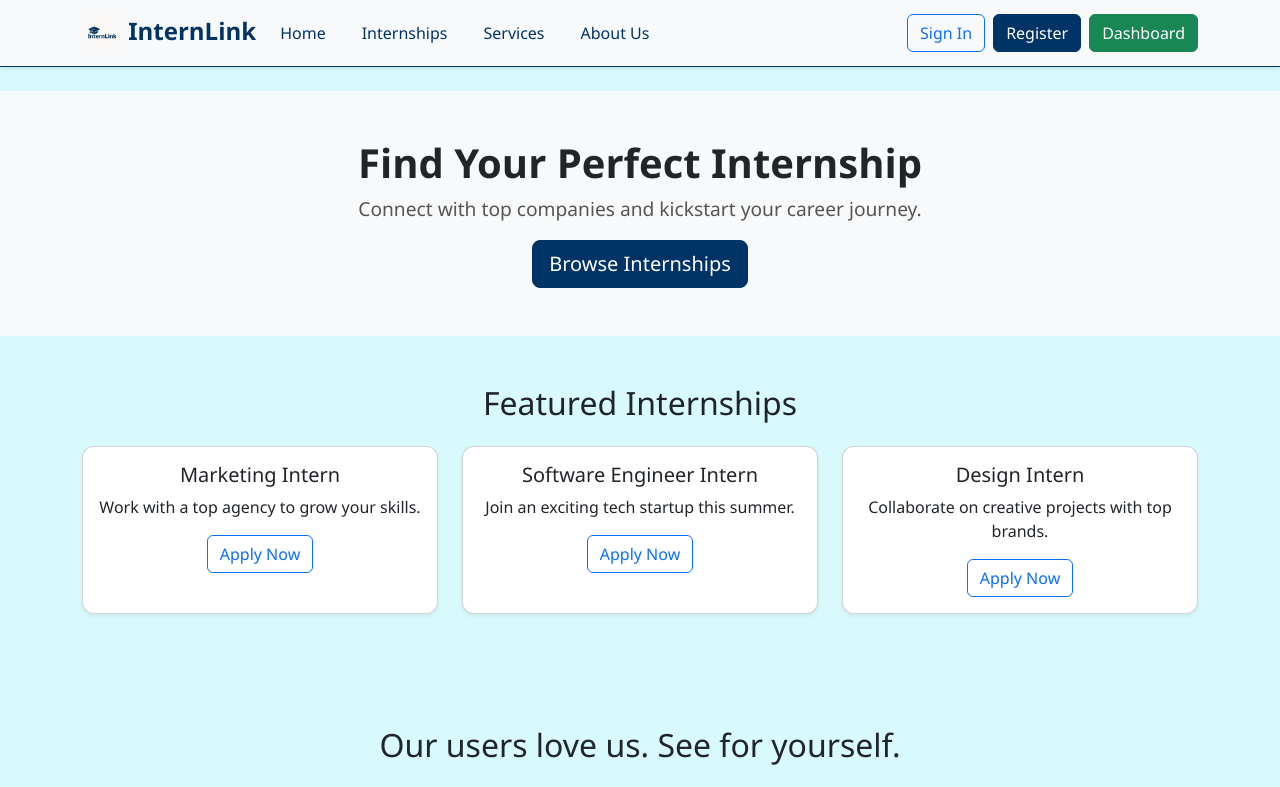
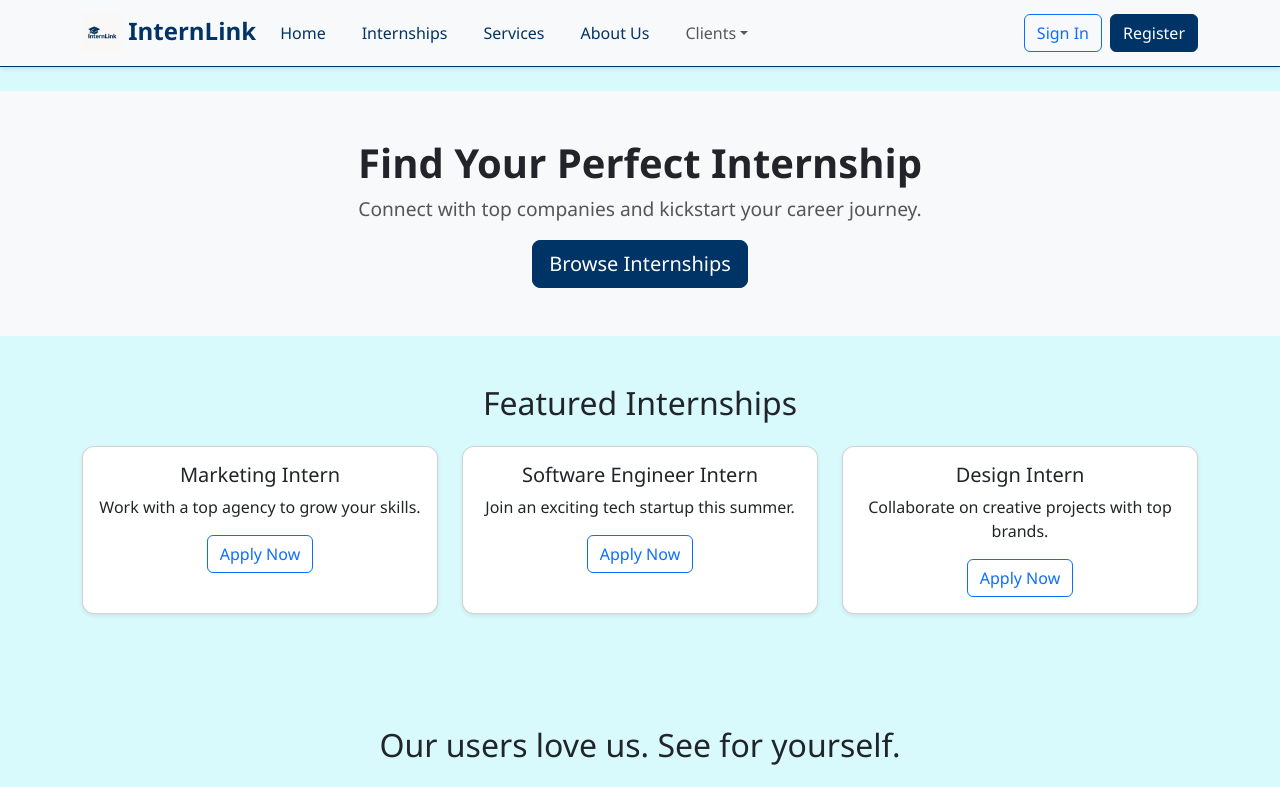
Before and after one commit to Omar-AbuShaheen/internlink, a React (Create React App) app: page / in a window 1280 px wide. Shown: the top 787 px of the page. Built offline with nearby package versions, Linux system fonts and the light colour scheme.

Commit message:
feat: add CompanyDashboard with listings and routing

```diff
--- a/src/App.js
+++ b/src/App.js
@@ -14,6 +14,8 @@ import AboutUs from './components/AboutUs';
 import InternshipList from './components/InternshipList';
 import InternshipDetail from './components/InternshipDetail';
 import StudentDashboard from './components/StudentDashboard';
+import CompanyDashboard from './components/CompanyDashboard';
+
 
 
 
@@ -28,6 +30,8 @@ function App() {
           <Route path="/internships/:id" element={<InternshipDetail />} />
           <Route path="/login" element={<LoginForm />} />
           <Route path="/student/dashboard" element={<StudentDashboard />} />
+          <Route path="/company/dashboard" element={<CompanyDashboard />} />
+
           <Route path="/register" element={<RegisterForm />} />
           <Route path="/services" element={<Services />} />
           <Route path="/about" element={<AboutUs />} />
--- a/src/components/NavBar.js
+++ b/src/components/NavBar.js
@@ -1,6 +1,5 @@
-// src/components/NavigationBar.js
 import React from 'react';
-import { Navbar, Nav, Button, Container } from 'react-bootstrap';
+import { Navbar, Nav, Button, Container, NavDropdown } from 'react-bootstrap';
 import { Link } from 'react-router-dom';
 import logo from '../images/logo.png';
 import '../styles/NavBar.css';
@@ -34,16 +33,23 @@ function NavigationBar() {
             <Nav.Link as={Link} to="/about" className="text-primary">
               About Us
             </Nav.Link>
+
+            <NavDropdown title="Clients" id="clients-dropdown">
+              <NavDropdown.Item as={Link} to="/student/dashboard">
+                Student
+              </NavDropdown.Item>
+              <NavDropdown.Item as={Link} to="/company/dashboard">
+                Company
+              </NavDropdown.Item>
+            </NavDropdown>
           </Nav>
+
           <Nav>
             <Button as={Link} to="/login" variant="outline-primary" className="me-2">
               Sign In
             </Button>
-            <Button as={Link} to="/register" variant="primary" className="me-2">
+            <Button as={Link} to="/register" variant="primary">
               Register
-            </Button>
-            <Button as={Link} to="/student/dashboard" variant="success">
-              Dashboard
             </Button>
           </Nav>
         </Navbar.Collapse>
```
